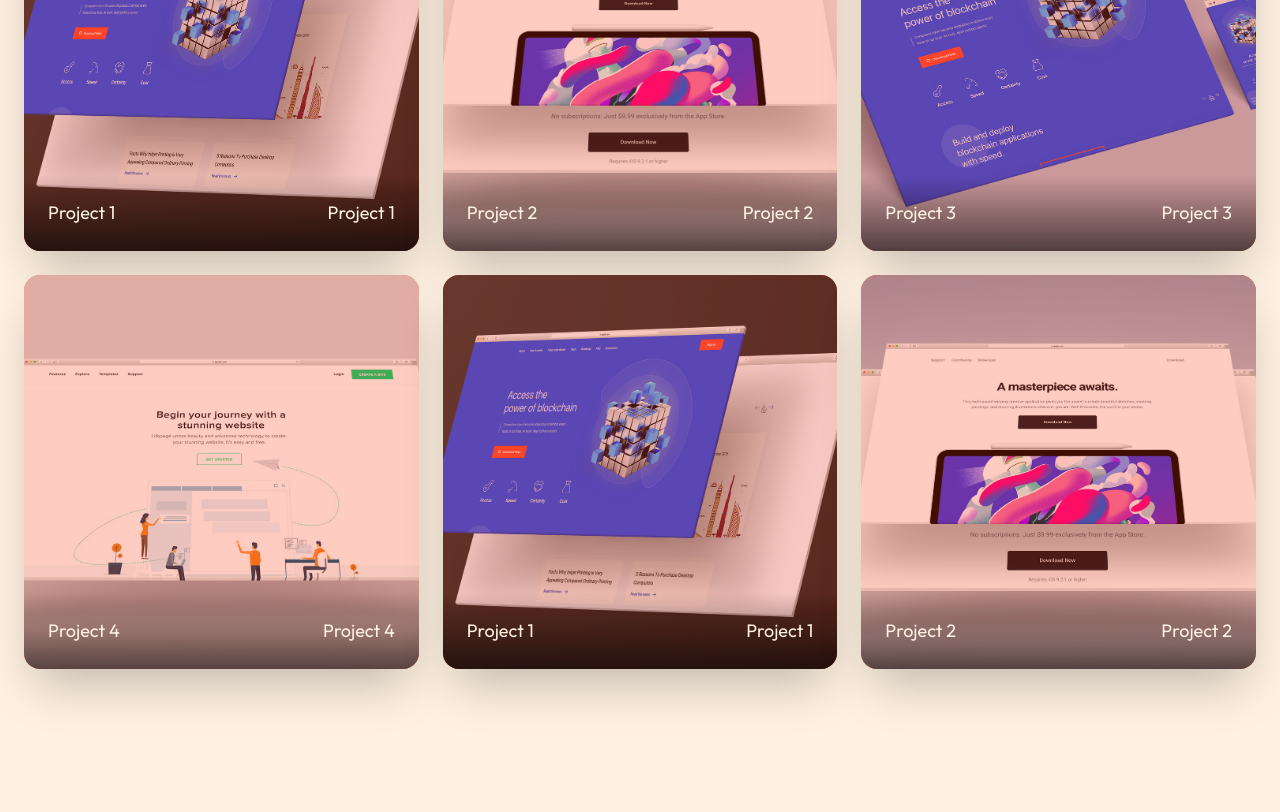
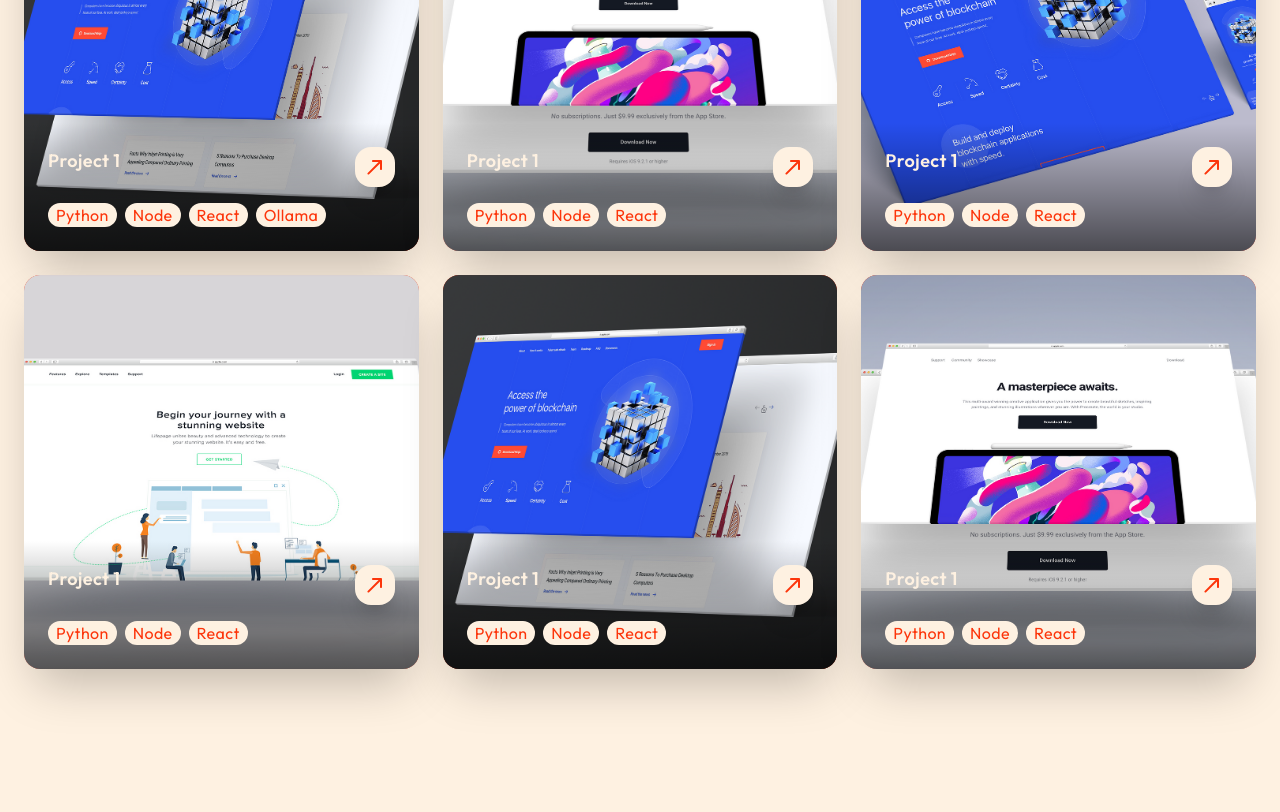
Before and after one commit to dilankayasuru/portfolio, a Next.js app: page / in a window 1280 px wide. Shown: the part 1200-2012 px from the top of the page. Built offline with nearby package versions, Linux system fonts and the light colour scheme.

Commit message:
Complete project card component

```diff
--- a/app/components/Icons.tsx
+++ b/app/components/Icons.tsx
@@ -12,3 +12,12 @@ export const BackArrow = (props: TIcon) => {
         </svg>
     );
 }
+
+export const NorthEastIcon = (props: TIcon) => {
+    const { size = 24, fill = "#FFFFFF", className = "" } = props;
+    return (
+        <svg xmlns="http://www.w3.org/2000/svg" height={`${size}px`} viewBox="0 -960 960 960" width={`${size}px`} fill={fill} className={className}>
+            <path d="M680-624 244-188q-11 11-28 11t-28-11q-11-11-11-28t11-28l436-436H400q-17 0-28.5-11.5T360-720q0-17 11.5-28.5T400-760h320q17 0 28.5 11.5T760-720v320q0 17-11.5 28.5T720-360q-17 0-28.5-11.5T680-400v-224Z" />
+        </svg>
+    );
+}
--- /dev/null
+++ b/app/components/ProjectCard.tsx
@@ -0,0 +1,34 @@
+import Image from "next/image";
+import Link from "next/link";
+import { NorthEastIcon } from "./Icons";
+
+export type TProject = {
+    title: string,
+    image: string,
+    link: string,
+    tags: string[];
+}
+
+export const ProjectCard = (props: TProject) => {
+    const { image, title, link, tags } = props;
+    return (
+        <div className="rounded-2xl overflow-hidden bg-fiery-red shadow-2xl relative project-card">
+            <Image src={image} width={540} height={540} alt="" className="aspect-square w-full object-cover project-image" />
+            <div className="absolute bottom-0 left-0 p-6 bg-gradient-to-t from-black/60 to-transparent w-full">
+                <div className="flex justify-between mb-4">
+                    <p className="text-lg text-peach-puff font-semibold">{title}</p>
+                    <Link href={link} className="p-2 rounded-2xl bg-peach-puff active:translate-y-0.5 active:shadow-md duration-300 shadow-xl">
+                        <NorthEastIcon fill="none" className="fill-fiery-red" />
+                    </Link>
+                </div>
+                <div className="flex items-center gap-2 flex-wrap">
+                    {
+                        tags.map((tag, idx) =>
+                            <p key={idx} className="bg-peach-puff px-2 rounded-full">{tag}</p>
+                        )
+                    }
+                </div>
+            </div>
+        </div>
+    )
+}
--- a/app/components/WorkCard.tsx
+++ /dev/null
@@ -1,20 +0,0 @@
-import Image from "next/image";
-
-type TWork = {
-    image: string,
-    title: string,
-    link: string,
-}
-
-export const WorkCard = (props: TWork) => {
-    const { image, title, link } = props;
-    return (
-        <div className="rounded-2xl overflow-hidden bg-fiery-red shadow-2xl relative">
-            <Image src={image} width={540} height={540} alt="" className="aspect-square w-full object-cover md:opacity-75 hover:opacity-100 hover:scale-105 duration-700 transition-all" />
-            <div className="absolute bottom-0 text-peach-puff left-0 p-6 bg-gradient-to-t from-black/60 to-transparent w-full flex justify-between items-center">
-                <p className="text-lg">{title}</p>
-                <p className="text-lg">{title}</p>
-            </div>
-        </div>
-    )
-}
--- a/app/globals.css
+++ b/app/globals.css
@@ -23,12 +23,21 @@ body {
   background: var(--peach-puff);
   color: var(--fiery-red);
   font-family: "Outfit", Helvetica, sans-serif;
+  letter-spacing: 0.025em;
 }
 
 .outlined-text {
-  @apply -tracking-tighter text-peach-puff text-shadow-[-1px_-1px_0_var(--fiery-red),_1px_-1px_0_var(--fiery-red),_-1px_1px_0_var(--fiery-red),_1px_1px_0_var(--fiery-red)];
+  @apply tracking-wider text-peach-puff text-shadow-[-1px_-1px_0_var(--fiery-red),_1px_-1px_0_var(--fiery-red),_-1px_1px_0_var(--fiery-red),_1px_1px_0_var(--fiery-red)];
 }
 
 .swiper-pagination-bullet {
   background: var(--peach-puff) !important;
 }
+
+.project-card:hover .project-image {
+  @apply scale-110;
+}
+
+.project-image {
+  @apply duration-1000 ease-in-out;
+}
--- a/app/sections/Work.tsx
+++ b/app/sections/Work.tsx
@@ -1,16 +1,16 @@
-import { WorkCard } from "../components/WorkCard";
+import { Projects } from "@/data/data";
+import { ProjectCard, TProject } from "../components/ProjectCard";
 
 export const Work = () => {
     return (
         <div className="px-6 py-16">
             <p className="text-7xl font-extrabold outlined-text mb-16 md:text-9xl uppercase">My Work</p>
-            <div className="grid grid-cols-3 gap-6">
-                <WorkCard image="/images/mockup-1.png" title="Project 1" link="" />
-                <WorkCard image="/images/mockup-2.png" title="Project 2" link="" />
-                <WorkCard image="/images/mockup-3.png" title="Project 3" link="" />
-                <WorkCard image="/images/mockup-4.png" title="Project 4" link="" />
-                <WorkCard image="/images/mockup-1.png" title="Project 1" link="" />
-                <WorkCard image="/images/mockup-2.png" title="Project 2" link="" />
+            <div className="grid md:grid-cols-2 lg:grid-cols-3 gap-6">
+                {
+                    Projects.map((project: TProject, idx) =>
+                        <ProjectCard key={idx} {...project} />
+                    )
+                }
             </div>
         </div>
     )
--- a/data/data.ts
+++ b/data/data.ts
@@ -133,3 +133,67 @@ export const GalleryImages = [
         image: "/images/diving.webp",
     },
 ];
+
+export const Projects = [
+    {
+        title: "Project 1",
+        image: "/images/mockup-1.png",
+        link: "#",
+        tags: [
+            "Python",
+            "Node",
+            "React",
+            "Ollama"
+        ]
+    },
+    {
+        title: "Project 1",
+        image: "/images/mockup-2.png",
+        link: "#",
+        tags: [
+            "Python",
+            "Node",
+            "React",
+        ]
+    },
+    {
+        title: "Project 1",
+        image: "/images/mockup-3.png",
+        link: "#",
+        tags: [
+            "Python",
+            "Node",
+            "React",
+        ]
+    },
+    {
+        title: "Project 1",
+        image: "/images/mockup-4.png",
+        link: "#",
+        tags: [
+            "Python",
+            "Node",
+            "React",
+        ]
+    },
+    {
+        title: "Project 1",
+        image: "/images/mockup-1.png",
+        link: "#",
+        tags: [
+            "Python",
+            "Node",
+            "React",
+        ]
+    },
+    {
+        title: "Project 1",
+        image: "/images/mockup-2.png",
+        link: "#",
+        tags: [
+            "Python",
+            "Node",
+            "React",
+        ]
+    },
+];
```
